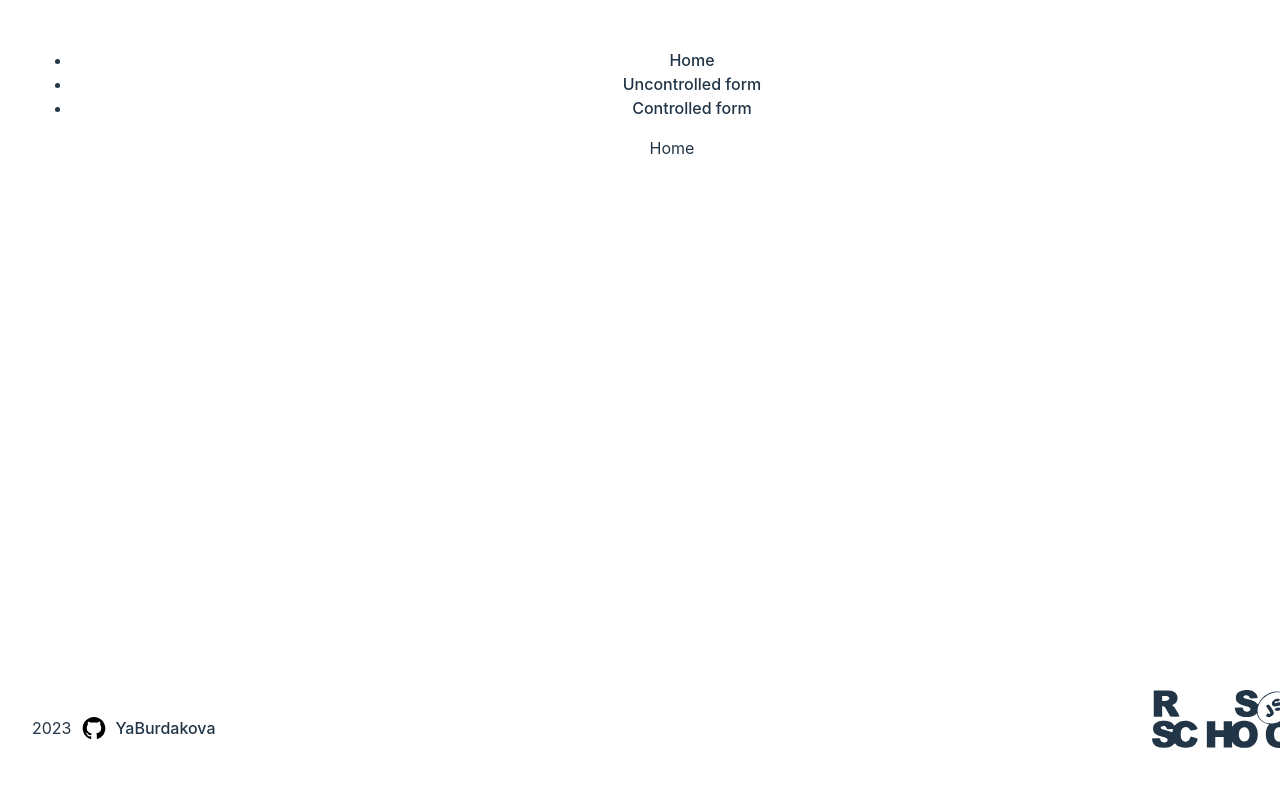
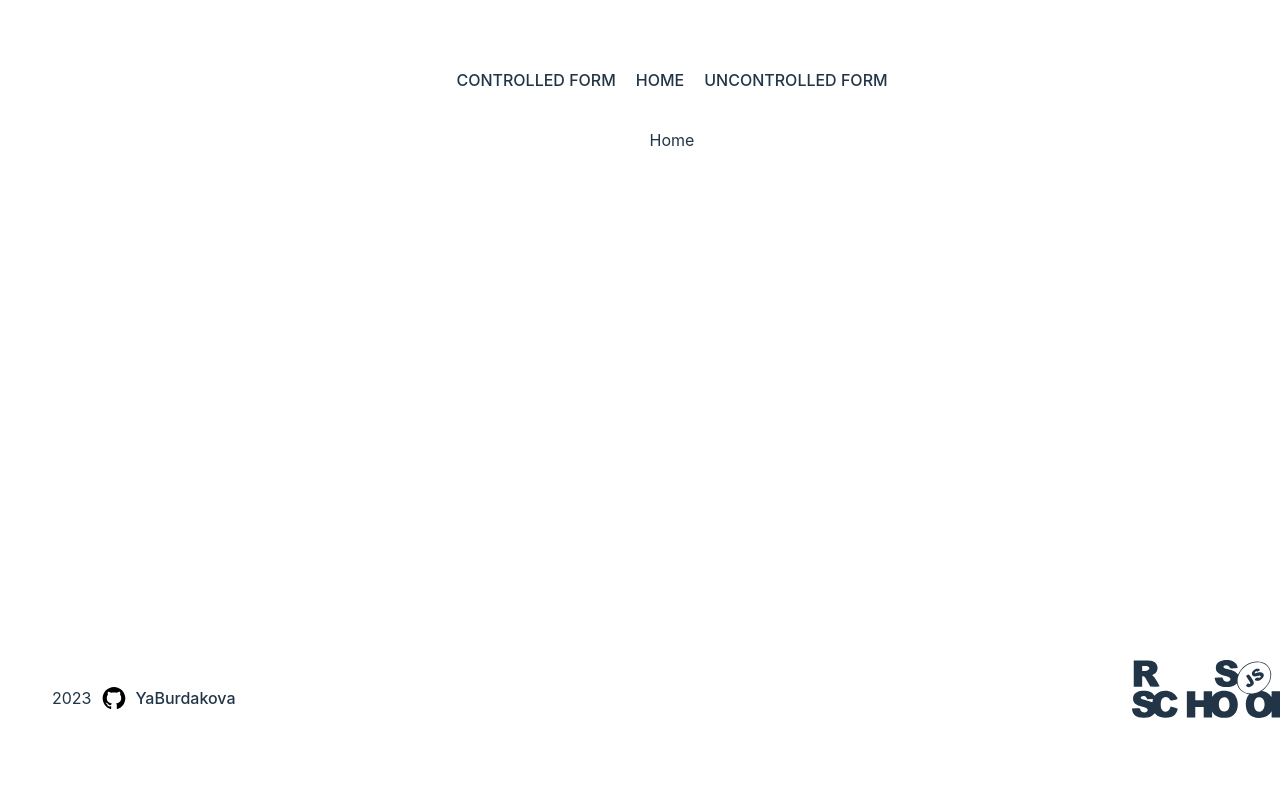
Before and after one commit to yburdakova/RS-react, a React (Vite) app: page / in a window 1280 px wide. Shown: the top 786 px of the page. Built offline with nearby package versions, Linux system fonts and the light colour scheme.

Commit message:
feat: add Header component

```diff
--- a/src/App.css
+++ b/src/App.css
@@ -14,3 +14,16 @@ main {
   flex-grow: 1;
   width: 100%;
 }
+
+.nopage{
+  display: flex;
+  justify-content: center;
+  align-items: center;
+  flex-grow: 1;
+}
+
+.nopage-container{
+  display: flex;
+  flex-direction: column;
+  gap: 20px;
+}
--- a/src/components/Footer/Footer.css
+++ b/src/components/Footer/Footer.css
@@ -3,7 +3,7 @@ footer{
   justify-content: space-between;
   height: 80px;
   background-color: var(--custom-blue);
-  margin-top: 30px;
+  margin: 30px 20px;
   padding-top: 30px;
 }
 
--- /dev/null
+++ b/src/components/Header/Header.css
@@ -0,0 +1,24 @@
+header{
+  display: flex;
+  width: 100%;
+  justify-content: center;
+  margin: 20px 0;
+}
+nav{
+  display: flex;
+
+  width: 100%;
+}
+nav ul{
+  display: flex;
+  width: 100%;
+  justify-content: center;
+  align-items:center;
+  gap: 20px;
+  padding-inline-start: 0;
+}
+nav ul> li{
+  list-style: none;
+  text-transform: uppercase;
+
+}
--- a/src/components/Header.tsx
+++ b/src/components/Header/Header.tsx
@@ -1,5 +1,6 @@
 import React from 'react'
 import { Link } from 'react-router-dom'
+import './Header.css'
 
 export const Header = () => {
   return (
@@ -7,13 +8,13 @@ export const Header = () => {
       <nav>
         <ul>
           <li>
+            <Link to="/controlled-form">Controlled form</Link>
+          </li>
+          <li>
             <Link to="/">Home</Link>
           </li>
           <li>
-            <Link to="/uncontrolled-form">Uncontrolled form</Link>
-          </li>
-          <li>
-            <Link to="/controlled-form">Controlled form</Link>
+          <Link to="/uncontrolled-form">Uncontrolled form</Link>
           </li>
         </ul>
       </nav>
--- a/src/components/index.ts
+++ b/src/components/index.ts
@@ -1,5 +1,5 @@
 import { Footer } from "./Footer/Footer";
-import { Header } from "./Header";
+import { Header } from "./Header/Header";
 
 
 export {
--- a/src/pages/NoPage.tsx
+++ b/src/pages/NoPage.tsx
@@ -1,7 +1,22 @@
 import React from 'react'
+import { useAppSelector } from '../hooks/redux';
+import { Link } from 'react-router-dom';
 
 export const NoPage = () => {
+
+  const {error} = useAppSelector(state => state.userReducer);
+
   return (
-    <div>NoPage</div>
+    <div className="nopage">
+      <div className='nopage-container'>
+        <div >
+          <p>This page does not exist!</p>
+          {error}
+        </div>
+        <button>
+          <Link to="/">Сome Back Home</Link>
+        </button>
+      </div>
+    </div>
   )
 }
```
